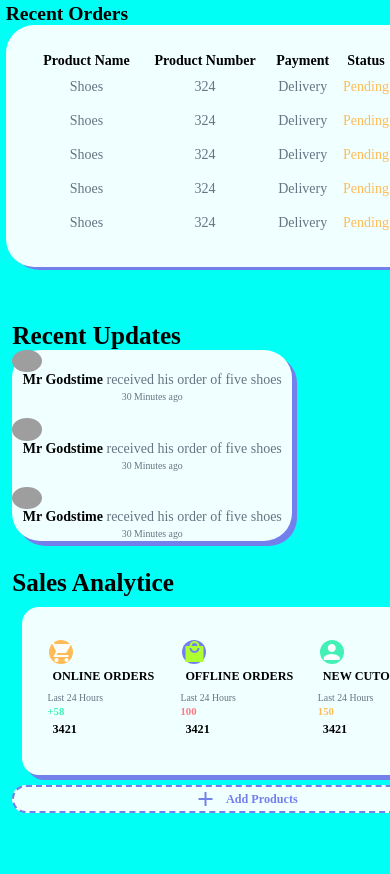
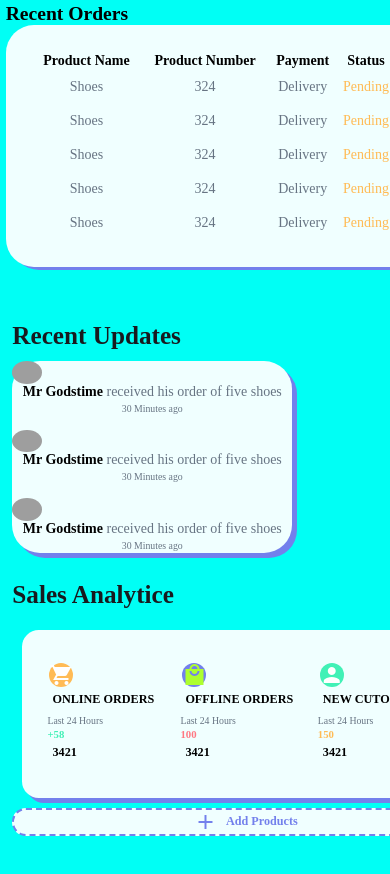
Before and after one commit to princeuche-project/Personal-website, a plain HTML site: page project.html in a window 390 px wide. Shown: the part 865-1739 px from the top of the page. Drawn offline with Linux system fonts and the light colour scheme; grey boxes are pictures that could not be loaded.

Commit message:
added css

```diff
--- a/styles/projects.css
+++ b/styles/projects.css
@@ -594,6 +594,12 @@ main .recent-orders a {
     main .recent-orders table {
         width: 83vw;
     }
+    .recent-updates h1{
+        display: inline-flex;
+       margin-bottom: 0.8rem;
+        color: #181a1e;
+
+    }
 
 }
 
@@ -667,6 +673,12 @@ main .recent-orders a {
         position: relative;
         right:  14.5rem;
     }
+    .recent-updates h1{
+        display: inline-flex;
+       margin-bottom: 0.8rem;
+        color: #181a1e;
+
+    }
     .right {
         width: 95%;
         margin: 0 auto 4rem;
```
